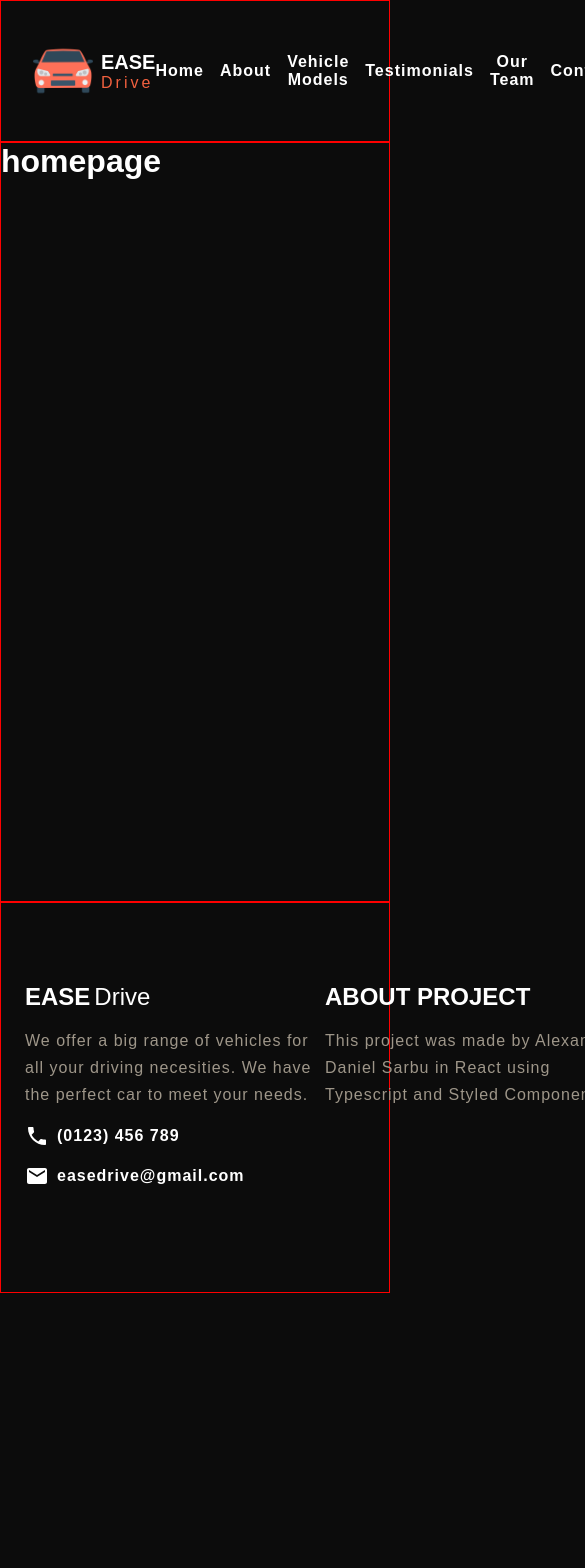
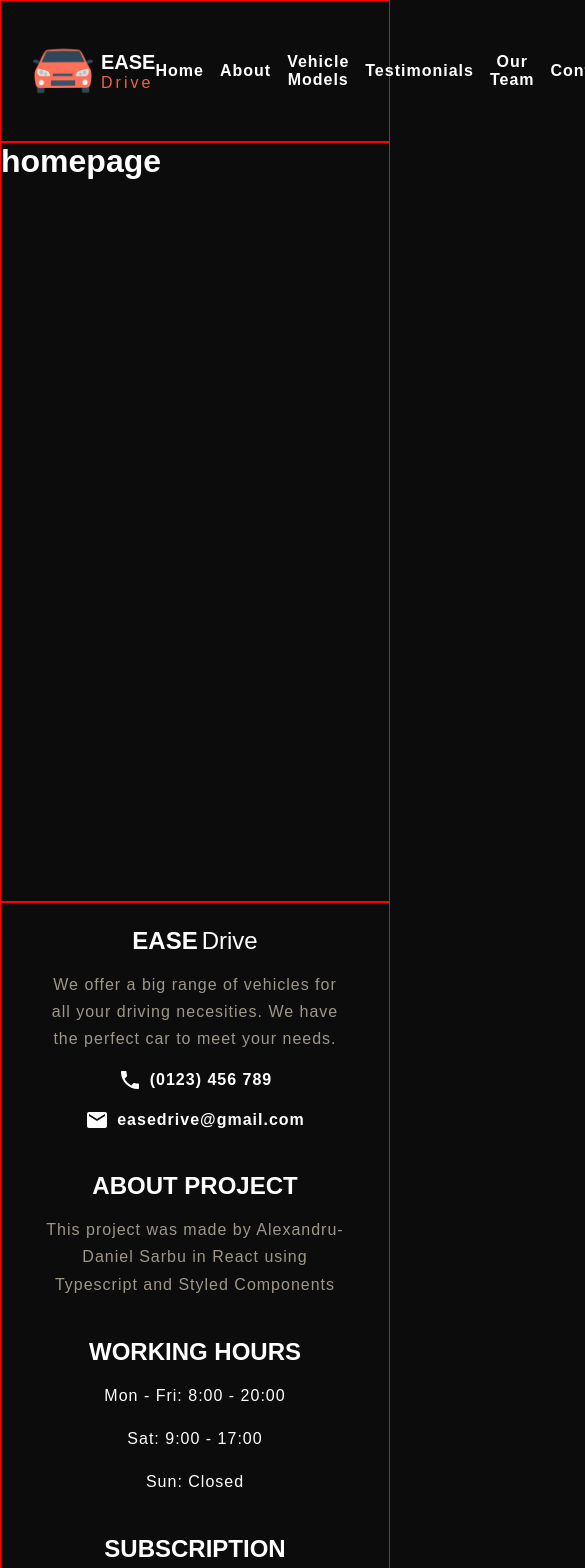
Before and after one commit to Xaphan64/DriveEase, a React (Create React App) app: page / in a window 390 px wide. Shown: the top 1568 px of the page, 585 px wide, since content can reach past the window. Before the commit the page ends 1293 px from the top, so only its background shows below. Built offline with nearby package versions, Linux system fonts and the light colour scheme.

Commit message:
added footer responsiveness

```diff
--- a/src/components/layout/Footer/Footer.style.ts
+++ b/src/components/layout/Footer/Footer.style.ts
@@ -1,10 +1,45 @@
 import styled from "styled-components";
 import { FooterProps } from "./Footer";
+
+export const StyledFooterContainer = styled.div`
+  display: flex;
+  justify-content: center;
+  align-items: flex-start;
+  justify-content: space-between;
+  padding: 80px 24px;
+  width: 1350px;
+
+  border: 1px solid red;
+
+  @media screen and (max-width: 1350px) {
+    width: 100%;
+  }
+
+  @media screen and (max-width: 1200px) {
+    display: grid;
+    grid-template-columns: 2fr 2fr;
+    gap: 40px;
+    padding: 40px 16px;
+    justify-items: center;
+  }
+
+  @media screen and (max-width: 700px) {
+    display: flex;
+    flex-direction: column;
+    align-items: center;
+    text-align: center;
+    padding: 24px 8px;
+  }
+`;
 
 export const StyledFooterItem = styled.div`
   display: flex;
   flex-direction: column;
   gap: 16px;
+
+  @media screen and (max-width: 700px) {
+    align-items: center;
+  }
 `;
 
 export const StyledFooterTitle = styled.h2<FooterProps>`
@@ -22,10 +57,15 @@ export const StyledFooterTitle = styled.h2<FooterProps>`
 `;
 
 export const StyledFooterText = styled.span<FooterProps>`
-  width: 300px;
+  width: ${(props) => props.width};
   line-height: 1.7;
   color: ${(props) => props.color};
   letter-spacing: 1px;
+
+  @media screen and (max-width: 1200px) {
+    width: 300px;
+    /* padding: 0 16px; */
+  }
 `;
 
 export const StyledFooterContact = styled.div`
--- a/src/components/layout/Footer/Footer.tsx
+++ b/src/components/layout/Footer/Footer.tsx
@@ -4,7 +4,7 @@ import EmailIcon from "@mui/icons-material/Email";
 
 // STYLES
 import { StyledContainer } from "../Layout/Layout.style";
-import { StyledFooterContact, StyledFooterForm, StyledFooterItem } from "./Footer.style";
+import { StyledFooterContact, StyledFooterContainer, StyledFooterForm, StyledFooterItem } from "./Footer.style";
 import { StyledFooterText, StyledFooterTitle } from "./Footer.style";
 import { OrangeButton } from "../../atoms/Button/Button.style";
 import { StyledInput } from "../../atoms/Input/Input.style";
@@ -22,6 +22,7 @@ export interface FooterProps {
   fontWeight?: string;
   $textTransform?: string;
   color?: string;
+  width?: string;
 }
 
 const Footer = () => {
@@ -48,14 +49,14 @@ const Footer = () => {
   };
 
   return (
-    <StyledContainer $padding="80px 24px" $alignItems="flex-start">
+    <StyledFooterContainer>
       <StyledFooterItem>
         <StyledFooterTitle>
           EASE
           <span>Drive</span>
         </StyledFooterTitle>
 
-        <StyledFooterText color="#9e9689">
+        <StyledFooterText color="#9e9689" width="300px">
           We offer a big range of vehicles for all your driving necesities. We have the perfect car to meet your needs.
         </StyledFooterText>
 
@@ -75,7 +76,7 @@ const Footer = () => {
       <StyledFooterItem>
         <StyledFooterTitle $textTransform="uppercase">about project</StyledFooterTitle>
 
-        <StyledFooterText color="#9e9689">
+        <StyledFooterText color="#9e9689" width="300px">
           This project was made by Alexandru-Daniel Sarbu in React using Typescript and Styled Components
         </StyledFooterText>
       </StyledFooterItem>
@@ -83,17 +84,17 @@ const Footer = () => {
       <StyledFooterItem>
         <StyledFooterTitle $textTransform="uppercase">working hours</StyledFooterTitle>
 
-        <StyledFooterText>Mon - Fri: 8:00 - 20:00</StyledFooterText>
+        <StyledFooterText width="216px">Mon - Fri: 8:00 - 20:00</StyledFooterText>
 
-        <StyledFooterText>Sat: 9:00 - 17:00</StyledFooterText>
+        <StyledFooterText width="216px">Sat: 9:00 - 17:00</StyledFooterText>
 
-        <StyledFooterText>Sun: Closed</StyledFooterText>
+        <StyledFooterText width="216px">Sun: Closed</StyledFooterText>
       </StyledFooterItem>
 
       <StyledFooterItem>
         <StyledFooterTitle $textTransform="uppercase">subscription</StyledFooterTitle>
 
-        <StyledFooterText>Subscribe your Email address for latest news & updates.</StyledFooterText>
+        <StyledFooterText width="300px">Subscribe your Email address for latest news & updates.</StyledFooterText>
 
         <StyledFooterForm>
           <StyledInput
@@ -110,7 +111,7 @@ const Footer = () => {
           </OrangeButton>
         </StyledFooterForm>
       </StyledFooterItem>
-    </StyledContainer>
+    </StyledFooterContainer>
   );
 };
 
--- a/src/components/layout/Header/Header.tsx
+++ b/src/components/layout/Header/Header.tsx
@@ -29,7 +29,7 @@ const Header = () => {
 
   // LIBRARY CONSTANTS
   const navigate = useNavigate();
-  const isMobile = window.matchMedia("(max-width: 992px)")?.matches;
+  // const isMobile = window.matchMedia("(max-width: 992px)")?.matches;
 
   // STATE CONSTANTS
   const [showNavbar, setShowNavbar] = useState(false);
@@ -76,6 +76,7 @@ const Header = () => {
       </StyledButtonContainer>
 
       <StyledButtonContainer>
+        <>
           <NavButton type="button" onClick={() => navigate("/login")}>
             login
           </NavButton>
@@ -83,10 +84,11 @@ const Header = () => {
           <OrangeButton type="button" onClick={() => navigate("/register")}>
             register
           </OrangeButton>
+        </>
 
-        <NavButton type="button" onClick={() => setShowNavbar((prev) => !prev)}>
+        {/* <NavButton type="button" onClick={() => setShowNavbar((prev) => !prev)}>
           <MenuIcon />
-        </NavButton>
+        </NavButton> */}
       </StyledButtonContainer>
     </StyledContainer>
   );
```
Lines whose indentation alone changed are shown as unchanged.
